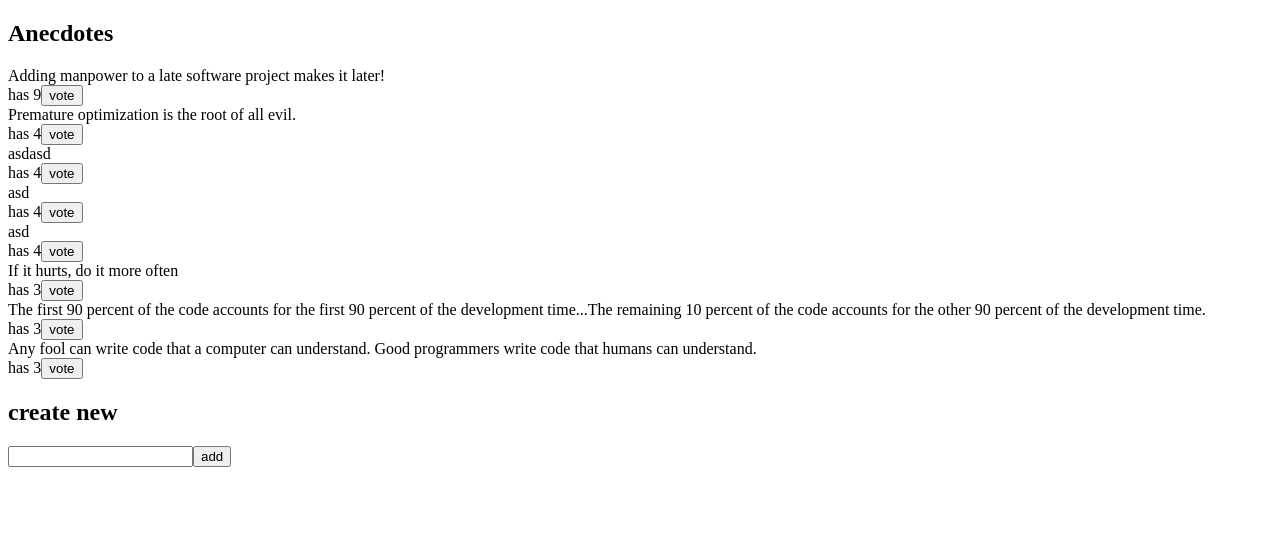
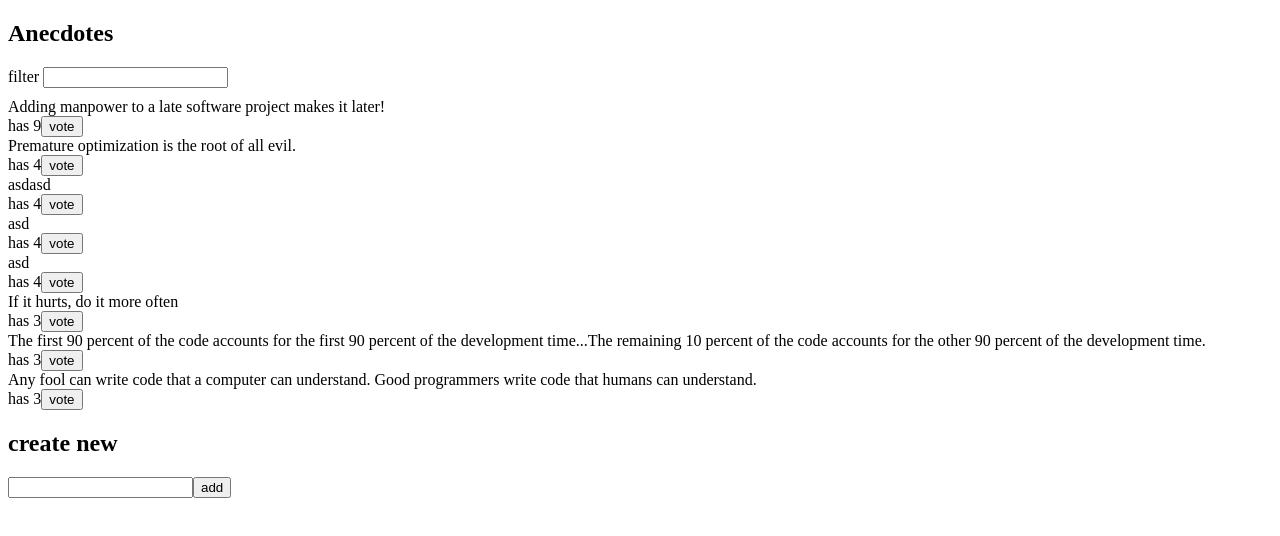
Before and after one commit to aleksikosonen/fullstack_open, a React (Create React App) app in the folder osa6/redux-anecdotes/: page / in a window 1280 px wide. Shown: the top 536 px of the page. Built offline with nearby package versions, Linux system fonts and the light colour scheme; data requests are answered from the project's data file.

Commit message:
Osa6: puuttuvat tehtävät

```diff
--- a/osa6/redux-anecdotes/src/App.js
+++ b/osa6/redux-anecdotes/src/App.js
@@ -4,6 +4,7 @@
 import { initializeAnecdotes } from './reducers/anecdoteReducer'
 import { useEffect } from 'react'
 import { useDispatch } from 'react-redux'
+import Filter from './components/Filter'
 
 const App = () => {
   const dispatch = useDispatch()
@@ -15,6 +16,7 @@
     <div>
       <h2>Anecdotes</h2>
       <Notification />
+      <Filter />
       <AnecdoteList />
       <AnecdoteForm />
     </div>
--- a/osa6/redux-anecdotes/src/components/AnecdoteList.js
+++ b/osa6/redux-anecdotes/src/components/AnecdoteList.js
@@ -1,8 +1,10 @@
+import { useEffect } from 'react'
 import { useSelector, useDispatch } from 'react-redux'
 import { likeAnectodte } from '../reducers/anecdoteReducer'
 import { showNotification } from '../reducers/notificationReducer'
 
 const AnecdoteList = () => {
+  const anecdoteFilter = useSelector((state) => state.filter)
   const anecdotes = useSelector((state) => state.anecdotes).slice().sort((a,b)=> {return (b.votes - a.votes)})
   const dispatch = useDispatch()
 
@@ -16,11 +18,15 @@
       {anecdotes
         .map((anecdote) => (
           <div key={anecdote.id}>
-            <div>{anecdote.content}</div>
-            <div>
-              has {anecdote.votes}
-              <button onClick={() => vote(anecdote)}>vote</button>
+            {anecdote.content.includes(anecdoteFilter) && (
+              <div key={anecdote.id}>
+              <div>{anecdote.content}</div>
+              <div>
+                has {anecdote.votes}
+                <button onClick={() => vote(anecdote)}>vote</button>
+              </div>
             </div>
+            )}
           </div>
         ))}
     </div>
--- /dev/null
+++ b/osa6/redux-anecdotes/src/components/Filter.js
@@ -0,0 +1,23 @@
+import { useDispatch } from 'react-redux'
+import { changeFilter } from '../reducers/filterReducer'
+
+const Filter = () => {
+    const dispatch = useDispatch()
+
+    const handleChange = (event) => {
+      // input-kentän arvo muuttujassa event.target.value
+      const value = event.target.value
+      dispatch(changeFilter(value))
+    }
+    const style = {
+      marginBottom: 10
+    }
+
+    return (
+      <div style={style}>
+        filter <input onChange={handleChange} />
+      </div>
+    )
+  }
+
+  export default Filter
--- /dev/null
+++ b/osa6/redux-anecdotes/src/reducers/filterReducer.js
@@ -0,0 +1,22 @@
+import { createSlice } from '@reduxjs/toolkit'
+
+const filterSlice = createSlice({
+  name: 'filter',
+  initialState: '',
+  reducers: {
+    filterChange(state, action) {
+      return action.payload
+    },
+  },
+})
+
+export const { filterChange } =
+  filterSlice.actions
+
+ export const changeFilter = (value) => {
+    return async (dispatch) => {
+      dispatch(filterChange(value))
+    }
+  }
+
+export default filterSlice.reducer
--- a/osa6/redux-anecdotes/src/store.js
+++ b/osa6/redux-anecdotes/src/store.js
@@ -2,10 +2,12 @@
 import anecdoteReducer from './reducers/anecdoteReducer'
 import { combineReducers } from 'redux'
 import notificationReducer from './reducers/notificationReducer'
+import filterReducer from './reducers/filterReducer'
 
 const reducer = combineReducers({
     anecdotes: anecdoteReducer,
-    notification: notificationReducer
+    notification: notificationReducer,
+    filter: filterReducer
   })
 
 const store = configureStore({
```
